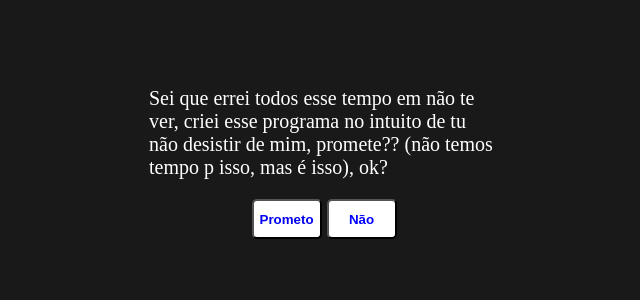
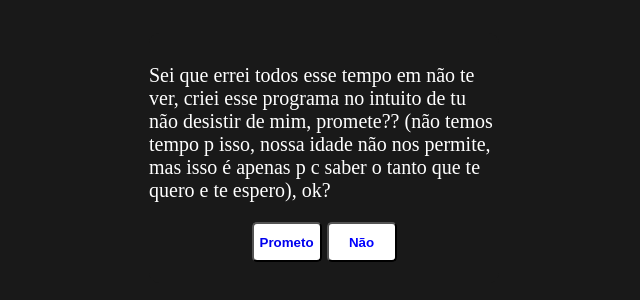
Before and after one commit to PlquestOficial/alinegift, a plain HTML site: page index.html in a window 1280 px wide. Shown: the part 250-550 px from the top of the page, without its empty margins (316-956 px from the left). Drawn offline with Linux system fonts and the light colour scheme.

Commit message:
Update index12.html

```diff
--- a/index.html
+++ b/index.html
@@ -47,7 +47,7 @@ button {
 </head>
 <body style="background-color: #191919;">
     <div class="box">
-        <p> Sei que errei todos esse tempo em não te ver, criei esse programa no intuito de tu não desistir de mim, promete?? (não temos tempo p isso, mas é isso), ok?</p>
+        <p> Sei que errei todos esse tempo em não te ver, criei esse programa no intuito de tu não desistir de mim, promete?? (não temos tempo p isso, nossa idade não nos permite, mas isso é apenas p c saber o tanto que te quero e te espero), ok?</p>
         <div class="buttons-container">
             <button>
                 <a href="index2.html">Prometo</a>
```
